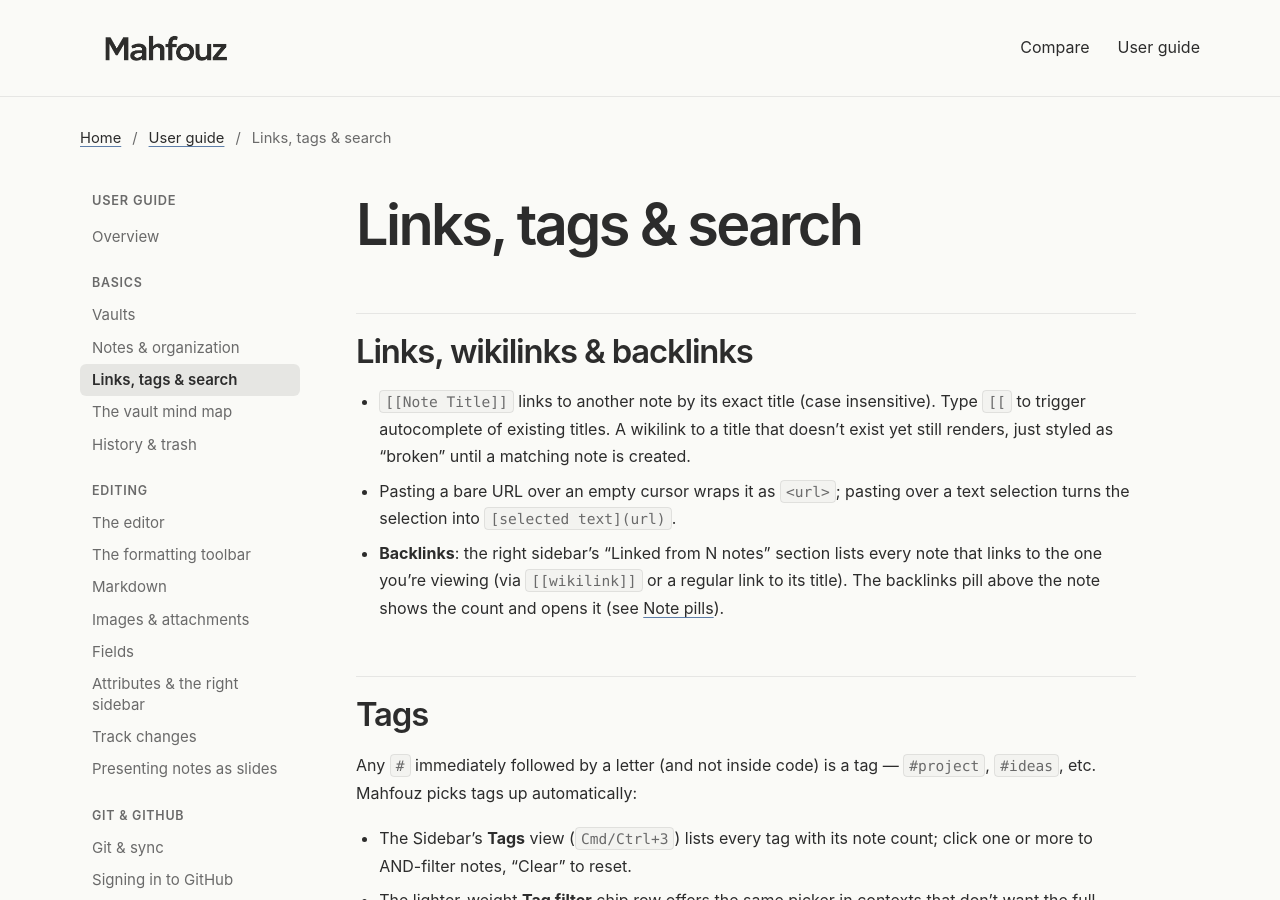
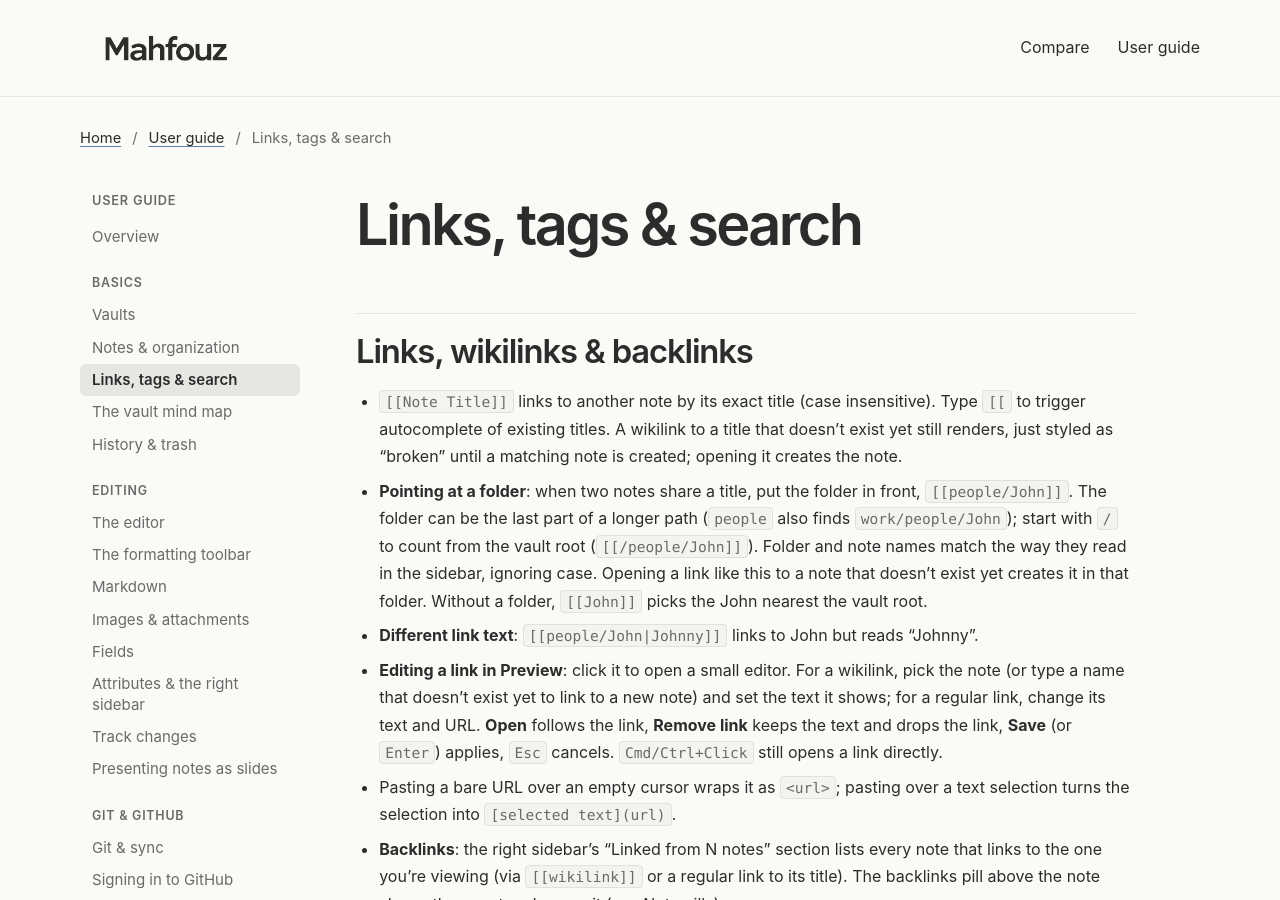
Before and after one commit to mahfouz-app/docs, a Jekyll site: the page built from guide/links.md, in a window 1280 px wide and 900 px high. Built offline with Jekyll 4.4.1, drawn with Linux system fonts in a browser that asks for light colours.

Commit message:
docs(guide): folder-qualified wikilinks, link text, editing links in Preview
Co-Authored-By: Claude Opus 5.5 <noreply@anthropic.com>

```diff
--- a/guide/links.md
+++ b/guide/links.md
@@ -10,7 +10,22 @@ permalink: /guide/links/
 - `[[Note Title]]` links to another note by its exact title (case
   insensitive). Type `[[` to trigger autocomplete of existing titles. A
   wikilink to a title that doesn't exist yet still renders, just styled as
-  "broken" until a matching note is created.
+  "broken" until a matching note is created; opening it creates the note.
+- **Pointing at a folder**: when two notes share a title, put the folder
+  in front, `[[people/John]]`. The folder can be the last part of a longer
+  path (`people` also finds `work/people/John`); start with `/` to count
+  from the vault root (`[[/people/John]]`). Folder and note names match
+  the way they read in the sidebar, ignoring case. Opening a link like
+  this to a note that doesn't exist yet creates it in that folder.
+  Without a folder, `[[John]]` picks the John nearest the vault root.
+- **Different link text**: `[[people/John|Johnny]]` links to John but
+  reads "Johnny".
+- **Editing a link in Preview**: click it to open a small editor. For a
+  wikilink, pick the note (or type a name that doesn't exist yet to link
+  to a new note) and set the text it shows; for a regular link, change its
+  text and URL. **Open** follows the link, **Remove link** keeps the text
+  and drops the link, **Save** (or `Enter`) applies, `Esc` cancels.
+  `Cmd/Ctrl+Click` still opens a link directly.
 - Pasting a bare URL over an empty cursor wraps it as `<url>`; pasting over
   a text selection turns the selection into `[selected text](url)`.
 - **Backlinks**: the right sidebar's "Linked from N notes" section lists
```
Also changed, not shown: guide/editor.md (+2 -0 lines), guide/markdown.md (+1 -0 lines).
